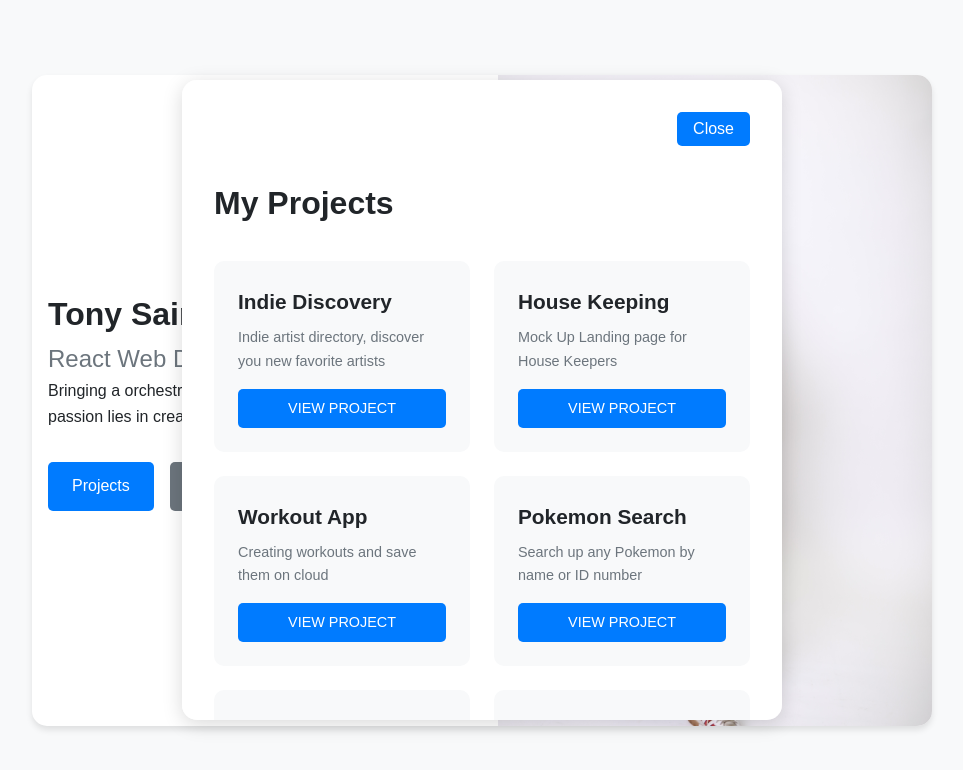
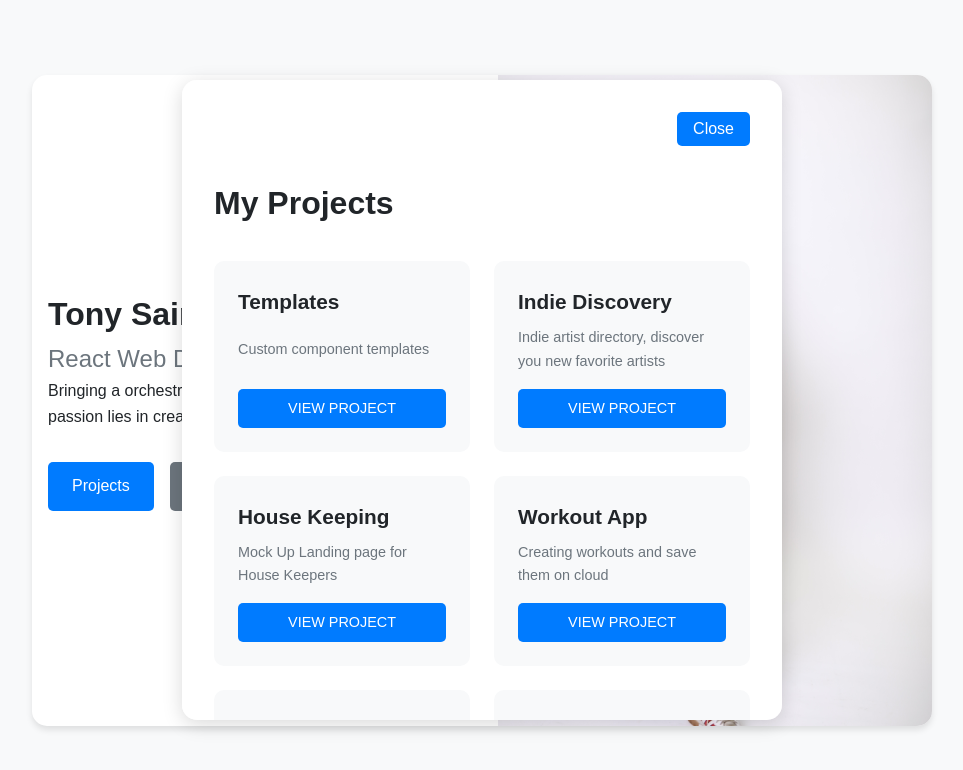
Before and after one commit to wizcudi/portfolio, a React (Vite) app: page / in a window 1280 px wide. Both pictures are taken after a click on the button "Projects". Shown: the top 770 px of the page, without its empty margins (158-1121 px from the left). Built offline with nearby package versions, Linux system fonts and the light colour scheme.

Commit message:
added a project

```diff
--- a/src/components/ProjectsModal.jsx
+++ b/src/components/ProjectsModal.jsx
@@ -5,6 +5,12 @@ import './ProjectsModal.css'
 export default function ProjectsModal({onClose}) {
 
     const projects = [
+        {
+            name:'Templates',
+            description:'Custom component templates',
+            link: 'https://tya-template.netlify.app/',
+            github:'',
+        },
         {
             name:'Indie Discovery',
             description:'Indie artist directory, discover you new favorite artists',
```
